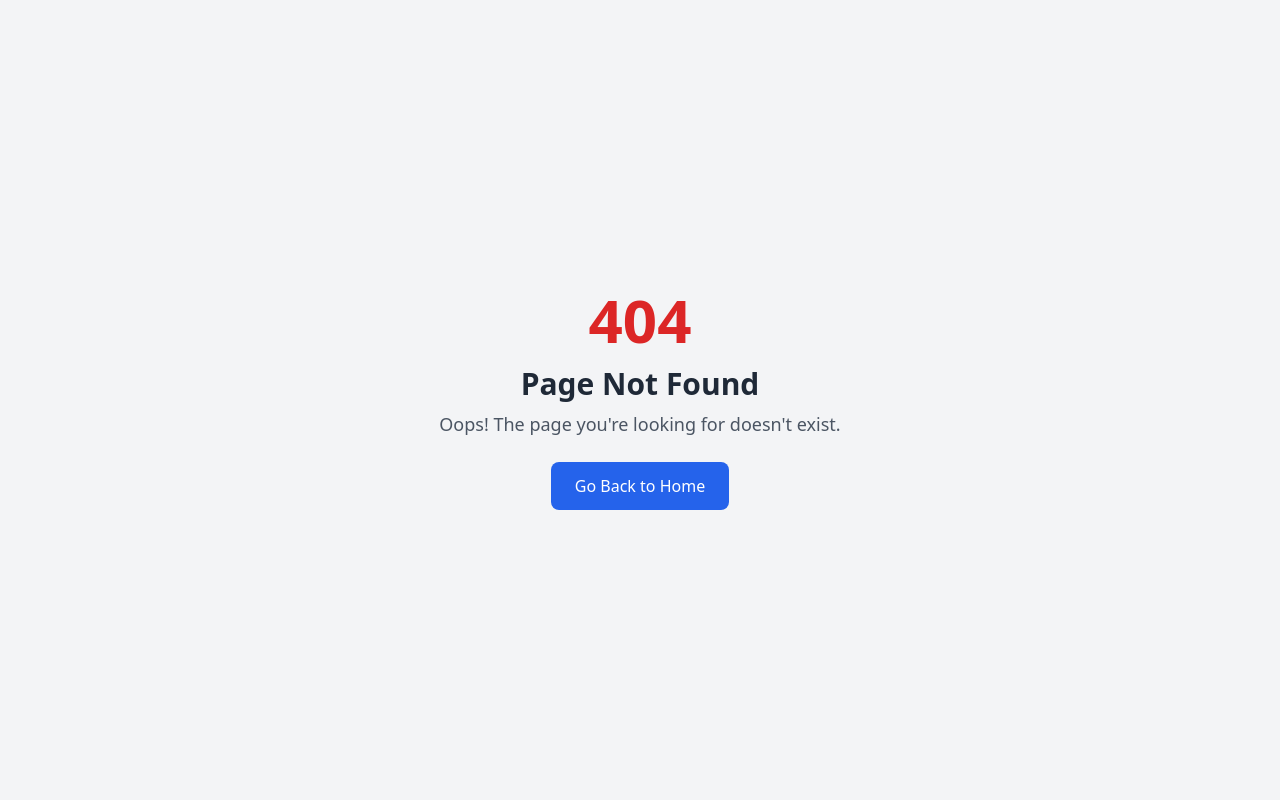
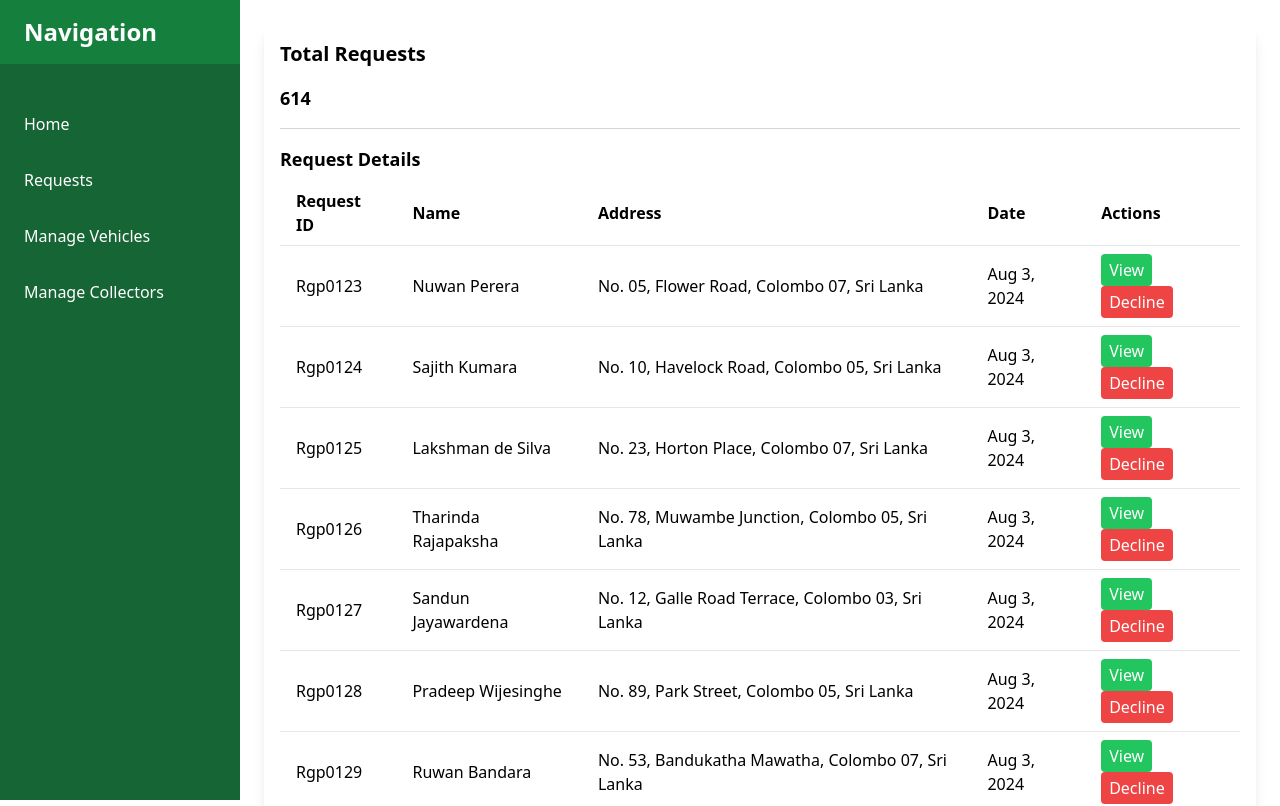
Before and after one commit to hasindu-k/Garbage_App, a React (Create React App) app in the folder frontend/: page /requestPage in a window 1280 px wide. Before the commit this address had no page. Shown: the top 806 px of the page. Built offline with nearby package versions, Linux system fonts and the light colour scheme.

Commit message:
added admin panel

```diff
--- a/frontend/src/App.js
+++ b/frontend/src/App.js
@@ -23,6 +23,10 @@ import ViewRecycledDetails from "./WasteStop/viewRecycledDetails";
 import NotFound from "./pages/NotFound";
 import UserTypeSelection from "./pages/UserRolePage";
 import Admin from "./admin/Admin";
+import AdminHome from "./admin/AdminHome";
+import RequestPage from "./admin/RequestPage";
+import ManageVehicles from "./admin/ManageVehicles";
+import ManageCollectors from "./admin/ManageCollectors";
 
 
 function App() {
@@ -50,6 +54,7 @@ function App() {
           <Route path="/collectedWaste" element={<CollectedWasteHome />} />
           <Route path="/viewCollectedWaste" element={<CollectedWasteTable />} />
           <Route path="/RecycleForm" element={<RecycleForm />} />
+          <Route path="/adminHome" element={<AdminHome />} />
           <Route path="/update/:id" element={<WasteCollectedUpdateForm />} />
           <Route
             path="/CollectedWasteDashboard"
@@ -59,6 +64,12 @@ function App() {
             path="/viewRecycledDetails"
             element={<ViewRecycledDetails />}
           />
+
+          <Route path="/requestPage" element={<RequestPage />} />
+
+          <Route path="/manageVehicles" element={<ManageVehicles />} />
+
+          <Route path="/manageCollectors" element={<ManageCollectors />} />
 
           <Route path="/admin" element={<Admin />} />
           <Route path="/user-role" element={<UserTypeSelection />} />
--- /dev/null
+++ b/frontend/src/admin/AdminHome.js
@@ -0,0 +1,15 @@
+import React from "react";
+import AdminNav from "./AdminNav";
+
+function AdminHome() {
+  return (
+    <div>
+      <div className="flex">
+        <AdminNav />
+        <div><h1>Admin Home</h1></div>
+      </div>
+    </div>
+  );
+}
+
+export default AdminHome;
--- /dev/null
+++ b/frontend/src/admin/AdminNav.js
@@ -0,0 +1,30 @@
+import React from 'react';
+import { Link } from 'react-router-dom';
+
+const AdminNav = () => {
+  return (
+    <div className="h-screen bg-green-800 text-white w-64 flex flex-col">
+      <div className="text-2xl font-bold py-4 px-6 bg-green-700">
+        Navigation
+      </div>
+      <nav className="mt-10 flex-grow">
+        <ul className="flex flex-col"> {/* Ensure vertical alignment */}
+          <li className="mb-4">
+            <Link to="/AdminHome" className="block py-2 px-6 hover:bg-green-600">Home</Link>
+          </li>
+          <li className="mb-4">
+            <Link to="/requestPage" className="block py-2 px-6 hover:bg-green-600">Requests</Link>
+          </li>
+          <li className="mb-4">
+            <Link to="/manageVehicles" className="block py-2 px-6 hover:bg-green-600">Manage Vehicles</Link>
+          </li>
+          <li className="mb-4">
+            <Link to="/manageCollectors" className="block py-2 px-6 hover:bg-green-600">Manage Collectors</Link>
+          </li>
+        </ul>
+      </nav>
+    </div>
+  );
+};
+
+export default AdminNav;
--- /dev/null
+++ b/frontend/src/admin/ManageCollectors.js
@@ -0,0 +1,17 @@
+import React from "react";
+import AdminNav from "./AdminNav";
+
+function ManageCollectors() {
+
+
+  return (
+    <div className="flex">
+      <AdminNav />
+      <div className="flex-grow p-6">
+        <h1>Manage Collectors</h1>
+      </div>
+    </div>
+  );
+}
+
+export default ManageCollectors;
--- /dev/null
+++ b/frontend/src/admin/ManageVehicles.js
@@ -0,0 +1,17 @@
+import React from "react";
+import AdminNav from "./AdminNav";
+
+function ManageVehicles() {
+
+
+  return (
+    <div className="flex">
+      <AdminNav />
+      <div className="flex-grow p-6">
+        <h1>Manage Vehicles</h1>
+      </div>
+    </div>
+  );
+}
+
+export default ManageVehicles;
--- /dev/null
+++ b/frontend/src/admin/RequestPage.js
@@ -0,0 +1,60 @@
+import React from "react";
+import AdminNav from "./AdminNav";
+
+function RequestPage() {
+  const requests = [
+    { id: "Rgp0123", name: "Nuwan Perera", address: "No. 05, Flower Road, Colombo 07, Sri Lanka", date: "Aug 3, 2024" },
+    { id: "Rgp0124", name: "Sajith Kumara", address: "No. 10, Havelock Road, Colombo 05, Sri Lanka", date: "Aug 3, 2024" },
+    { id: "Rgp0125", name: "Lakshman de Silva", address: "No. 23, Horton Place, Colombo 07, Sri Lanka", date: "Aug 3, 2024" },
+    { id: "Rgp0126", name: "Tharinda Rajapaksha", address: "No. 78, Muwambe Junction, Colombo 05, Sri Lanka", date: "Aug 3, 2024" },
+    { id: "Rgp0127", name: "Sandun Jayawardena", address: "No. 12, Galle Road Terrace, Colombo 03, Sri Lanka", date: "Aug 3, 2024" },
+    { id: "Rgp0128", name: "Pradeep Wijesinghe", address: "No. 89, Park Street, Colombo 05, Sri Lanka", date: "Aug 3, 2024" },
+    { id: "Rgp0129", name: "Ruwan Bandara", address: "No. 53, Bandukatha Mawatha, Colombo 07, Sri Lanka", date: "Aug 3, 2024" },
+    { id: "Rgp0130", name: "Dinesh Fernando", address: "No. 34, Duplication Road, Colombo 05, Sri Lanka", date: "Aug 3, 2024" },
+    { id: "Rgp0130", name: "Chamara Gunasekara", address: "No. 8, Rosmead Place, Colombo 07, Sri Lanka", date: "Aug 3, 2024" }
+  ];
+
+  return (
+    <div className="flex">
+      <AdminNav />
+      <div className="flex-grow p-6">
+        <div className="bg-white rounded-lg shadow-lg p-4">
+          <h1 className="text-xl font-semibold mb-4">Total Requests</h1>
+          <p className="text-lg font-bold mb-4">614</p>
+
+          <div className="border-t border-gray-300 py-4">
+            <h2 className="text-lg font-semibold mb-2">Request Details</h2>
+
+            <table className="min-w-full bg-white">
+              <thead>
+                <tr>
+                  <th className="text-left py-2 px-4 border-b">Request ID</th>
+                  <th className="text-left py-2 px-4 border-b">Name</th>
+                  <th className="text-left py-2 px-4 border-b">Address</th>
+                  <th className="text-left py-2 px-4 border-b">Date</th>
+                  <th className="text-left py-2 px-4 border-b">Actions</th>
+                </tr>
+              </thead>
+              <tbody>
+                {requests.map((request) => (
+                  <tr key={request.id} className="hover:bg-gray-100">
+                    <td className="py-2 px-4 border-b">{request.id}</td>
+                    <td className="py-2 px-4 border-b">{request.name}</td>
+                    <td className="py-2 px-4 border-b">{request.address}</td>
+                    <td className="py-2 px-4 border-b">{request.date}</td>
+                    <td className="py-2 px-4 border-b">
+                      <button className="bg-green-500 text-white py-1 px-2 rounded mr-2">View</button>
+                      <button className="bg-red-500 text-white py-1 px-2 rounded">Decline</button>
+                    </td>
+                  </tr>
+                ))}
+              </tbody>
+            </table>
+          </div>
+        </div>
+      </div>
+    </div>
+  );
+}
+
+export default RequestPage;
```
